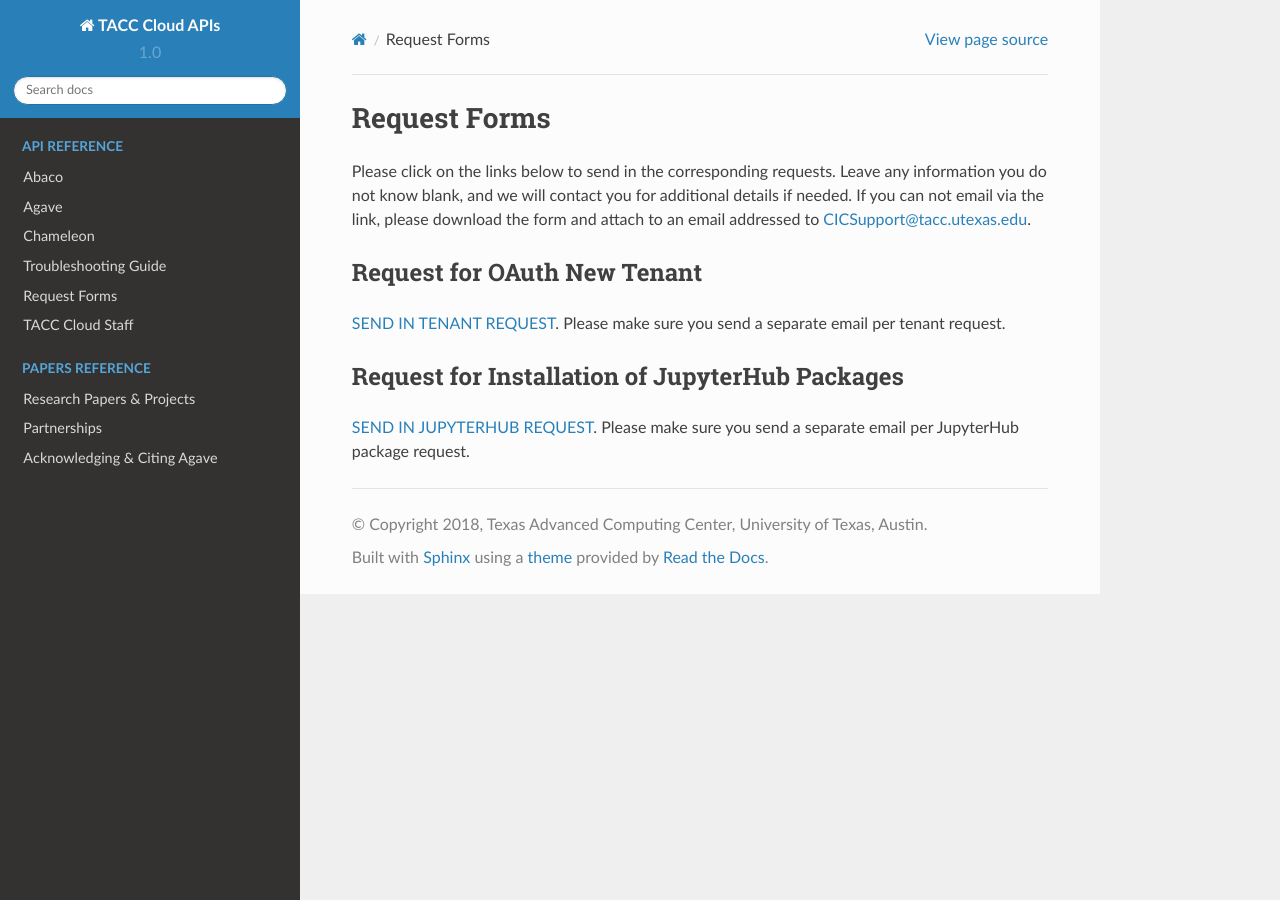
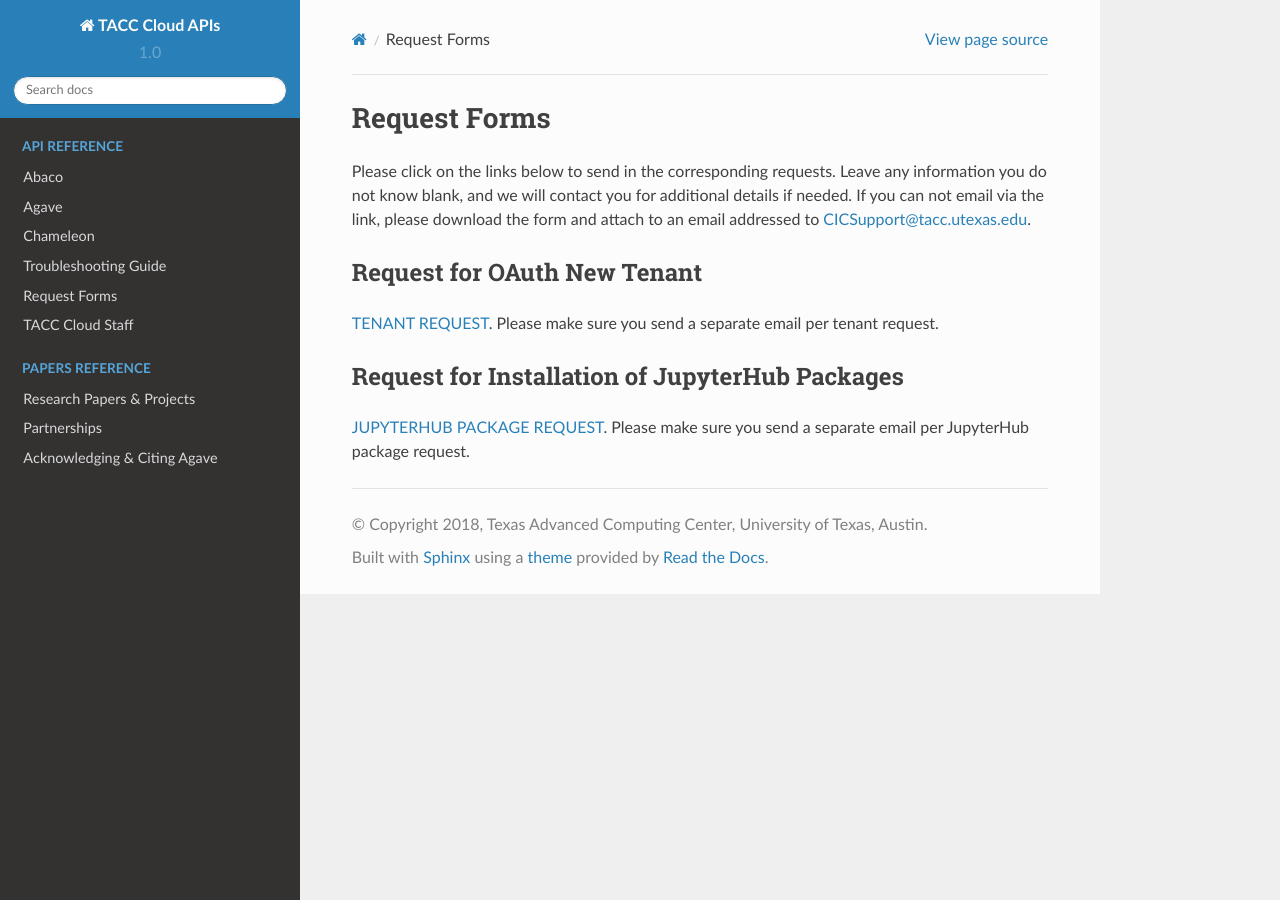
Before and after one commit to TACC-Cloud/tacc-cloud-docs, a Sphinx documentation site: the page built from docs/resources/request-forms.rst, in a window 1280 px wide. Built offline with Sphinx 7.4.7 and the Read the Docs theme 2.0.0, drawn with Linux system fonts in a browser that asks for light colours.

Commit message:
Update request-forms.rst

```diff
--- a/docs/resources/request-forms.rst
+++ b/docs/resources/request-forms.rst
@@ -11,10 +11,12 @@
 Request for OAuth New Tenant
 -----------------------------------
 
-`SEND IN TENANT REQUEST <mailto:cic@consult.tacc.utexas.edu?cc=cicsupport@tacc.utexas.edu&Subject=Tenant%20Request:%20&body=Created%20Via%20Email%0d%0d-------%0d%0dYour %20Name:%0d%0d%0dTenant%20Name:%0d%0d%0dTenant%20URL%20:%0d%0d%0dTenant%20Owner%20Name:%0d%0d%Tenant%20Owner%20Email:%0d%0d%0dTenant%20Admin%20Accounts:%0d%0d%0dTenant%20Identity%20Provider:%0d%0d%0dService%20Capacity%20Needed%20(if%20any):%0d%0d%0dGrant%20or%20Funding%20Source%0d%0d%0dProject%20Description%20:%0d%0d%0dAdditional%20Services%20Needed%20(e.g.%20JupterHub)%0d%0d%0dOther%20Information:>`_. Please make sure you send a separate email per tenant request.
+`TENANT REQUEST <mailto:cic@consult.tacc.utexas.edu?cc=cicsupport@tacc.utexas.edu&Subject=Tenant%20Request:%20&body=Created%20Via%20Email%0d%0d-------%0d%0dYour %20Name:%0d%0d%0dTenant%20Name:%0d%0d%0dTenant%20URL%20:%0d%0d%0dTenant%20Owner%20Name:%0d%0d%Tenant%20Owner%20Email:%0d%0d%0dTenant%20Admin%20Accounts:%0d%0d%0dTenant%20Identity%20Provider:%0d%0d%0dService%20Capacity%20Needed%20(if%20any):%0d%0d%0dGrant%20or%20Funding%20Source%0d%0d%0dProject%20Description%20:%0d%0d%0dAdditional%20Services%20Needed%20(e.g.%20JupterHub)%0d%0d%0dOther%20Information:>`_.
+Please make sure you send a separate email per tenant request.
 
 
 Request for Installation of JupyterHub Packages
 -----------------------------------------------
 
-`SEND IN JUPYTERHUB REQUEST <mailto:cic@consult.tacc.utexas.edu?cc=cicsupport@tacc.utexas.edu&Subject=JupyterHub%20Package%20Request:&body=Created%20Via%20Email%0d%0d-------%0d%0dYour%20Name:%0d%0d%0dYour%20Email:%0d%0d%0dTenant(s)%20%to%20install%20packages%20for:%0d%0d%0dPackage%20Name%20and%20version:%0d%0d%0dHow%20it%20is%20%installed%20(pip,%20conda,%20or%20other):%0d%0d%0dIf%20othe%20installation%20type%20above,%20provide%20details:%0d%0d%0dHow%20to%20import%20package:>`_. Please make sure you send a separate email per JupyterHub package request.
+`JUPYTERHUB PACKAGE REQUEST <mailto:cic@consult.tacc.utexas.edu?cc=cicsupport@tacc.utexas.edu&Subject=JupyterHub%20Package%20Request:&body=Created%20Via%20Email%0d%0d-------%0d%0dYour%20Name:%0d%0d%0dYour%20Email:%0d%0d%0dTenant(s)%20%to%20install%20packages%20for:%0d%0d%0dPackage%20Name%20and%20version:%0d%0d%0dHow%20it%20is%20%installed%20(pip,%20conda,%20or%20other):%0d%0d%0dIf%20othe%20installation%20type%20above,%20provide%20details:%0d%0d%0dHow%20to%20import%20package:>`_.
+Please make sure you send a separate email per JupyterHub package request.
```
